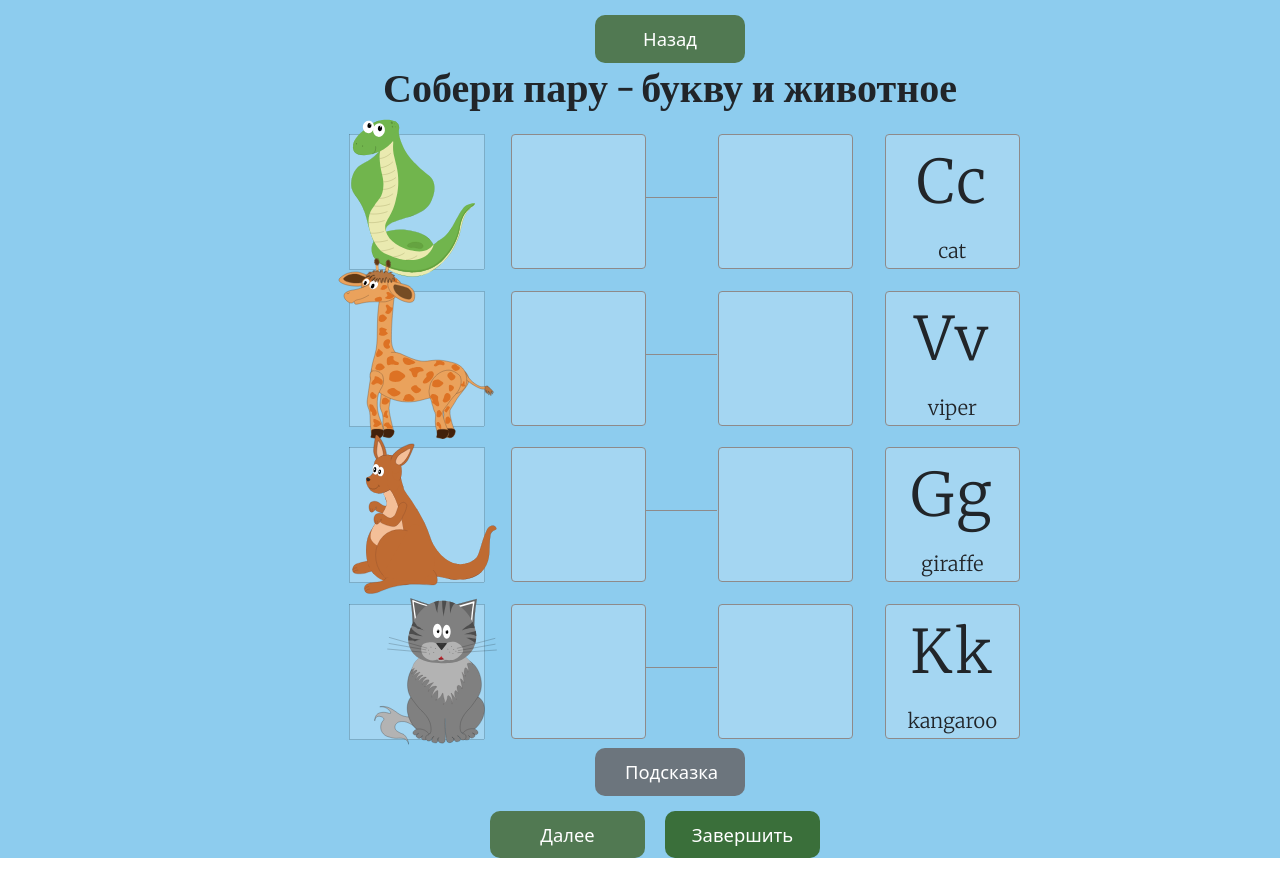
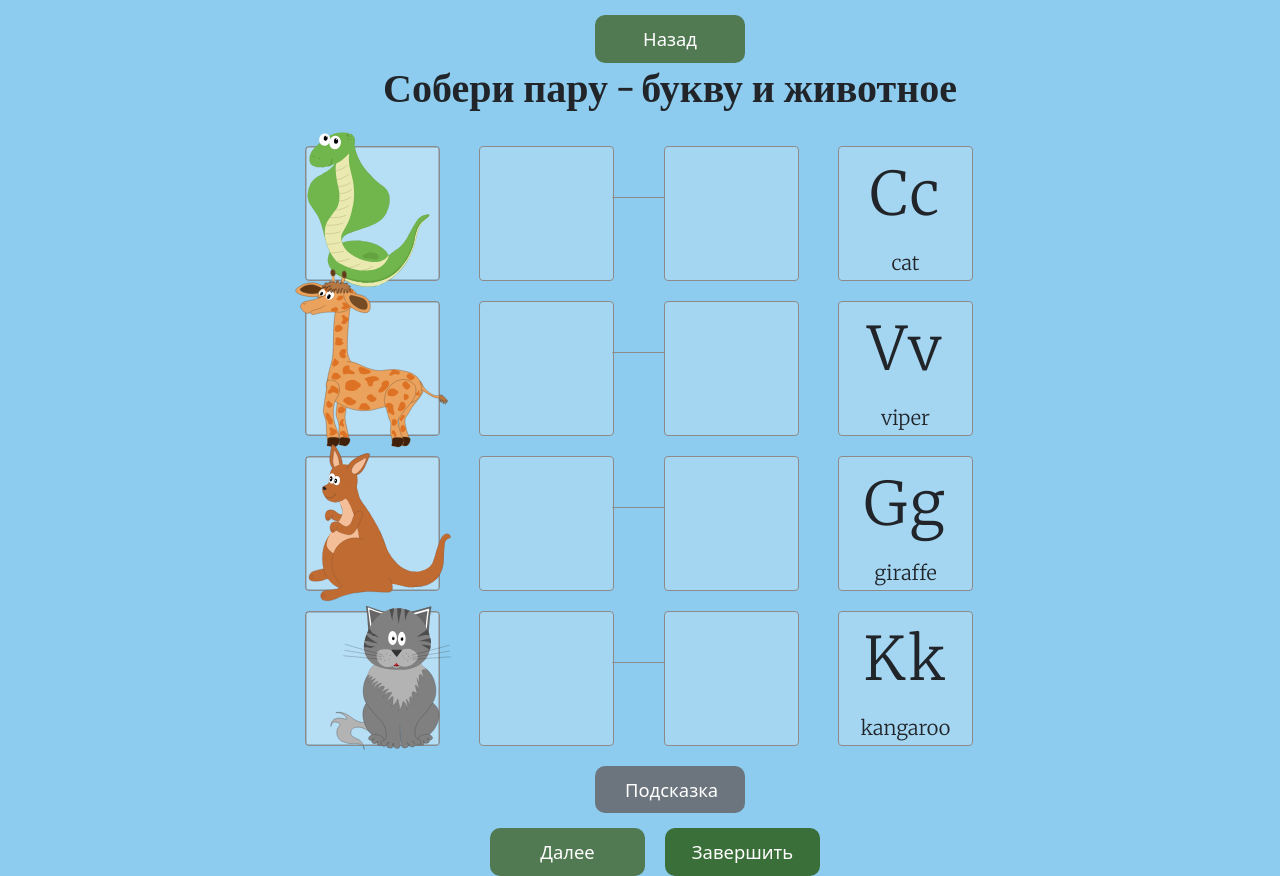
Before and after one commit to AnigalHub/DrawnSVGWithAnimation, a Vue app: page /collectCouple in a window 1280 px wide. Built offline with nearby package versions, Linux system fonts and the light colour scheme; a web font is replaced by a local one.

Commit message:
изменены стили - карточкой является и svg

```diff
--- a/src/components/collectCouple.vue
+++ b/src/components/collectCouple.vue
@@ -5,8 +5,10 @@
             <h1>Собери пару - букву и животное</h1>
             <b-row v-for="(letter,index) in currentSvgs" :key="index">
                 <b-col>
-                    <div class="animal"  draggable @dragstart="startDrag($event)">
-                        <component :is="currentSvgs[index].svg"/>
+                    <div class="card">
+                        <div class="animal"  draggable @dragstart="startDrag($event)">
+                            <component :is="currentSvgs[index].svg"/>
+                        </div>
                     </div>
                 </b-col>
                 <b-col>
@@ -102,48 +104,57 @@
             display: none !important;
         }
     }
+    #alphabet{
+        #Square{stroke: none !important;}
+    }
 </style>
 <style scoped lang="scss">
+
     .modal-body svg{
         display: block;
         margin-bottom: 5px;
         margin-top: -30px;
         margin-left: 100px;
     }
+    .row{
+        margin-left: 10%;
+    }
     .animal{
-        width: 400px !important;
-        margin-left: 35px;
+        width: 399px !important;
+        margin-left: -83px;
+        margin-top: -4px;
     }
     .help{
-        margin-top: -30px !important;
+        margin-top: -5px !important;
     }
     h1{margin-bottom: 40px !important;}
     svg {
         display: block;
-        margin-bottom: 25px;
-        margin-top: -50px;
-        margin-left: 80px;
-
+        margin-top: -15px;
+        margin-left: 84px;
     }
     .card{
         border: 1.5px solid #8e8a8a;
         display: flex;
         align-items: center;justify-content: center;
         width: 135px;
-        margin-top: -17px;
+        margin-top: -5px;
         font-family: 'Merriweather', serif;
         font-weight: 300 !important;
+        margin-bottom: 25px;
         height: 135px;
         background: rgba(255, 255, 255, 0.2);
     }
-    .col:nth-child(2) .card{margin-left: -60px;}
+    .col:first-child .card{margin-left: 45px;}
+    .col:nth-child(2) .card{margin-left: -5px;}
     .col:nth-child(3){
         padding-top: 30px;
-        margin-left: -168px;
+        margin-left: -158px;
         hr{
             background-color: #8e8a8a !important;
             opacity: 1 !important;
-            width: 134px;
+            width: 116px;
+            margin-left: 30px;
         }
     }
     .col:nth-child(4) .card{margin-left: -110px;}
@@ -156,15 +167,14 @@
         margin-top: -15px;
         font-size:20px;
     }
-
     @media screen and (min-width: 1200px) and (max-width: 1400px) {
-        .col:nth-child(2) .card{margin-left: -90px;}
+        .col:nth-child(2) .card{margin-left: -5px;}
         .col:nth-child(3){
             hr{
-                width: 72px !important;
-                margin-left: 15px;
+                width: 52px !important;
+                margin-left: 62px;
             }
         }
-        .col:nth-child(5) .card{margin-left: -140px;}
+        .col:nth-child(5) .card{margin-left: -160px;}
     }
 </style>
```
